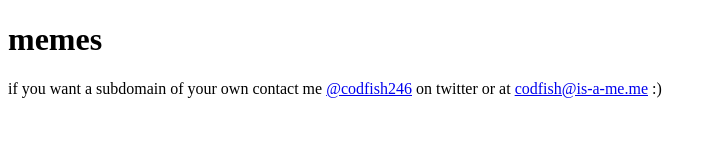
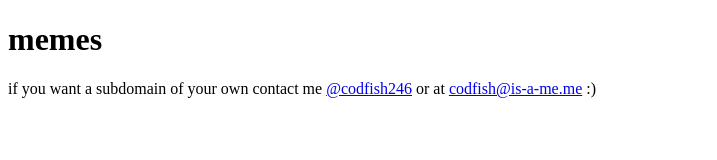
Before and after one commit to Codfish246/is-a-me-me, a plain HTML site: page is-a-me.me.html in a window 1280 px wide. Shown: the whole page, without its empty margins (0-717 px from the left). Drawn offline with Linux system fonts and the light colour scheme.

Commit message:
Update is-a-me.me.html

```diff
--- a/is-a-me.me.html
+++ b/is-a-me.me.html
@@ -3,7 +3,7 @@
 <body>
 
 <h1>memes</h1>
-<p>if you want a subdomain of your own contact me <a href="https://twitter.com/codfish246">@codfish246</a> on twitter or at <a href="mailto:codfish@is-a-me.me">codfish@is-a-me.me</a> :)</p>
+<p>if you want a subdomain of your own contact me <a href="https://twitter.com/codfish246">@codfish246</a> or at <a href="mailto:codfish@is-a-me.me">codfish@is-a-me.me</a> :)</p>
 
 </body>
 </html>
```
